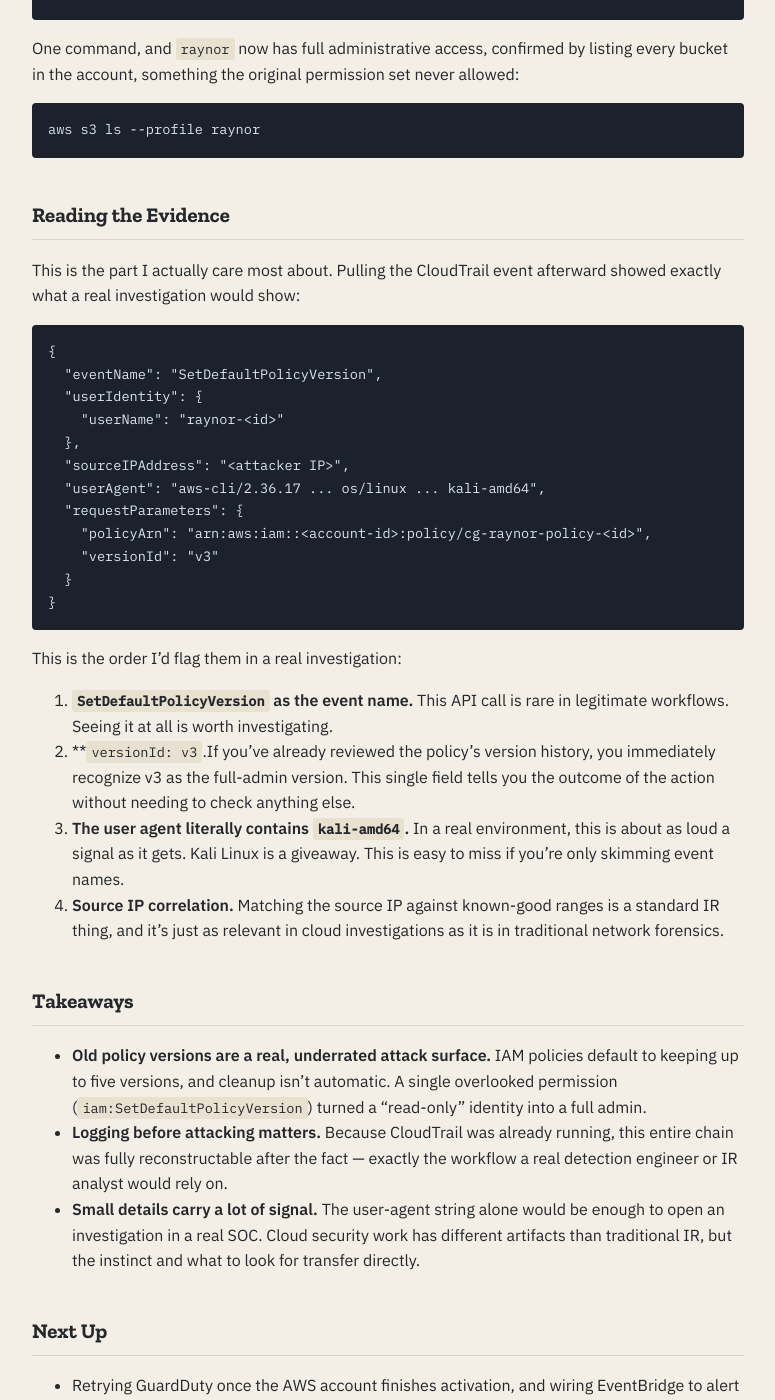
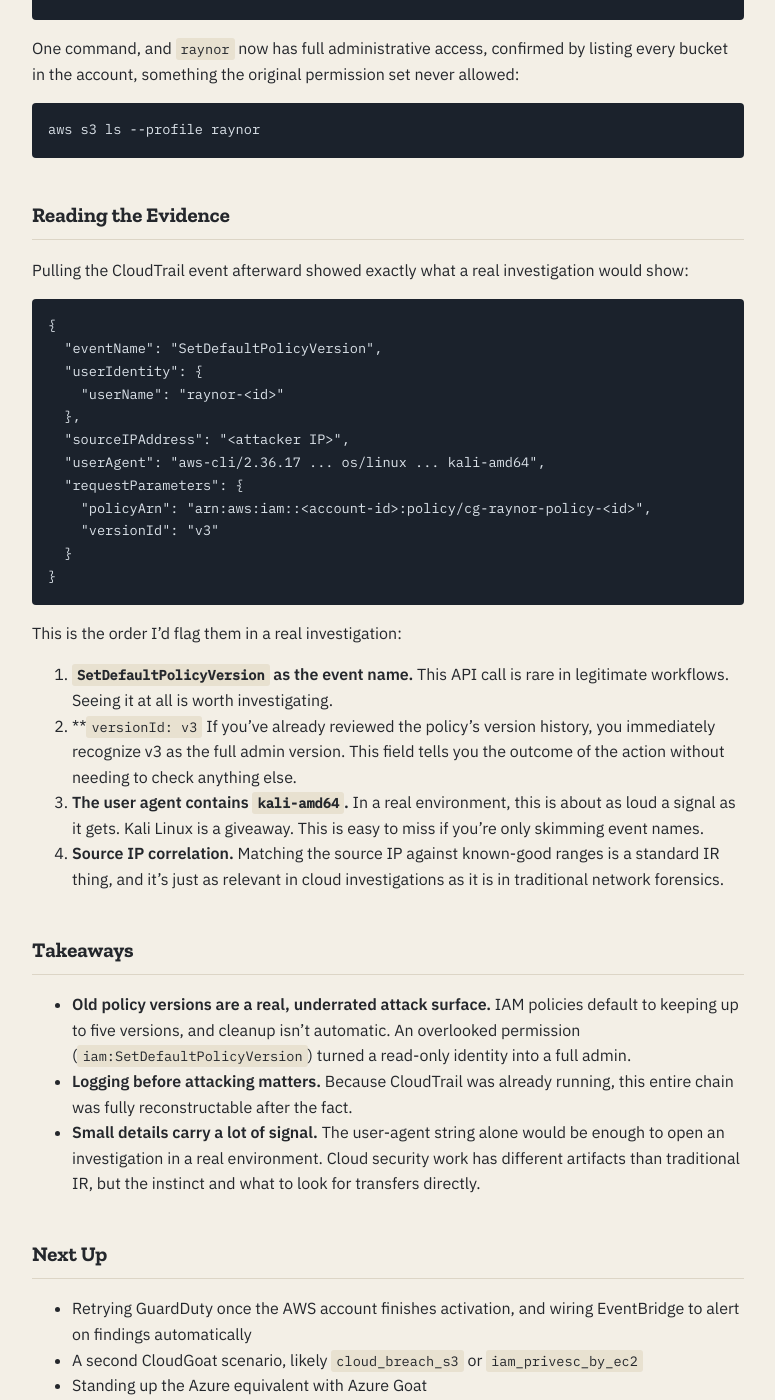
Before and after one commit to J0xn1/j0xn1.github.io, a Jekyll site: the page built from _posts/2026-09-11-iam-privesc-writeup.md, in a window 1280 px wide and 1400 px high, scrolled down 1805 px. Shown: the whole window, without its empty margins (252-1027 px from the left). Built offline with Jekyll 4.4.1, drawn with Linux system fonts in a browser that asks for light colours; some of the changed text lies outside the part shown.

Commit message:
Update 2026-09-11-iam-privesc-writeup.md

````diff
--- a/_posts/2026-09-11-iam-privesc-writeup.md
+++ b/_posts/2026-09-11-iam-privesc-writeup.md
@@ -60,7 +60,7 @@ aws s3 ls --profile raynor
 
 ## Reading the Evidence
 
-This is the part I actually care most about. Pulling the CloudTrail event afterward showed exactly what a real investigation would show:
+ Pulling the CloudTrail event afterward showed exactly what a real investigation would show:
 
 ```json
 {
@@ -80,15 +80,15 @@ This is the part I actually care most about. Pulling the CloudTrail event afterw
 This is the order I'd flag them in a real investigation:
 
 1. **`SetDefaultPolicyVersion` as the event name.** This API call is rare in legitimate workflows. Seeing it at all is worth investigating.
-2. **`versionId: v3`.If you've already reviewed the policy's version history, you immediately recognize v3 as the full-admin version. This single field tells you the outcome of the action without needing to check anything else.
-3. **The user agent literally contains `kali-amd64`.** In a real environment, this is about as loud a signal as it gets. Kali Linux is a giveaway. This is easy to miss if you're only skimming event names.
+2. **`versionId: v3` If you've already reviewed the policy's version history, you immediately recognize v3 as the full admin version. This field tells you the outcome of the action without needing to check anything else.
+3. **The user agent contains `kali-amd64`.** In a real environment, this is about as loud a signal as it gets. Kali Linux is a giveaway. This is easy to miss if you're only skimming event names.
 4. **Source IP correlation.** Matching the source IP against known-good ranges is a standard IR thing, and it's just as relevant in cloud investigations as it is in traditional network forensics.
 
 ## Takeaways
 
-- **Old policy versions are a real, underrated attack surface.** IAM policies default to keeping up to five versions, and cleanup isn't automatic. A single overlooked permission (`iam:SetDefaultPolicyVersion`) turned a "read-only" identity into a full admin.
-- **Logging before attacking matters.** Because CloudTrail was already running, this entire chain was fully reconstructable after the fact — exactly the workflow a real detection engineer or IR analyst would rely on.
-- **Small details carry a lot of signal.** The user-agent string alone would be enough to open an investigation in a real SOC. Cloud security work has different artifacts than traditional IR, but the instinct and what to look for transfer directly.
+- **Old policy versions are a real, underrated attack surface.** IAM policies default to keeping up to five versions, and cleanup isn't automatic. An overlooked permission (`iam:SetDefaultPolicyVersion`) turned a read-only identity into a full admin.
+- **Logging before attacking matters.** Because CloudTrail was already running, this entire chain was fully reconstructable after the fact.
+- **Small details carry a lot of signal.** The user-agent string alone would be enough to open an investigation in a real environment. Cloud security work has different artifacts than traditional IR, but the instinct and what to look for transfers directly.
 
 ## Next Up
 
````
Also changed, not shown: other parts of _posts/2026-09-11-iam-privesc-writeup.md (+1 -1 lines).
